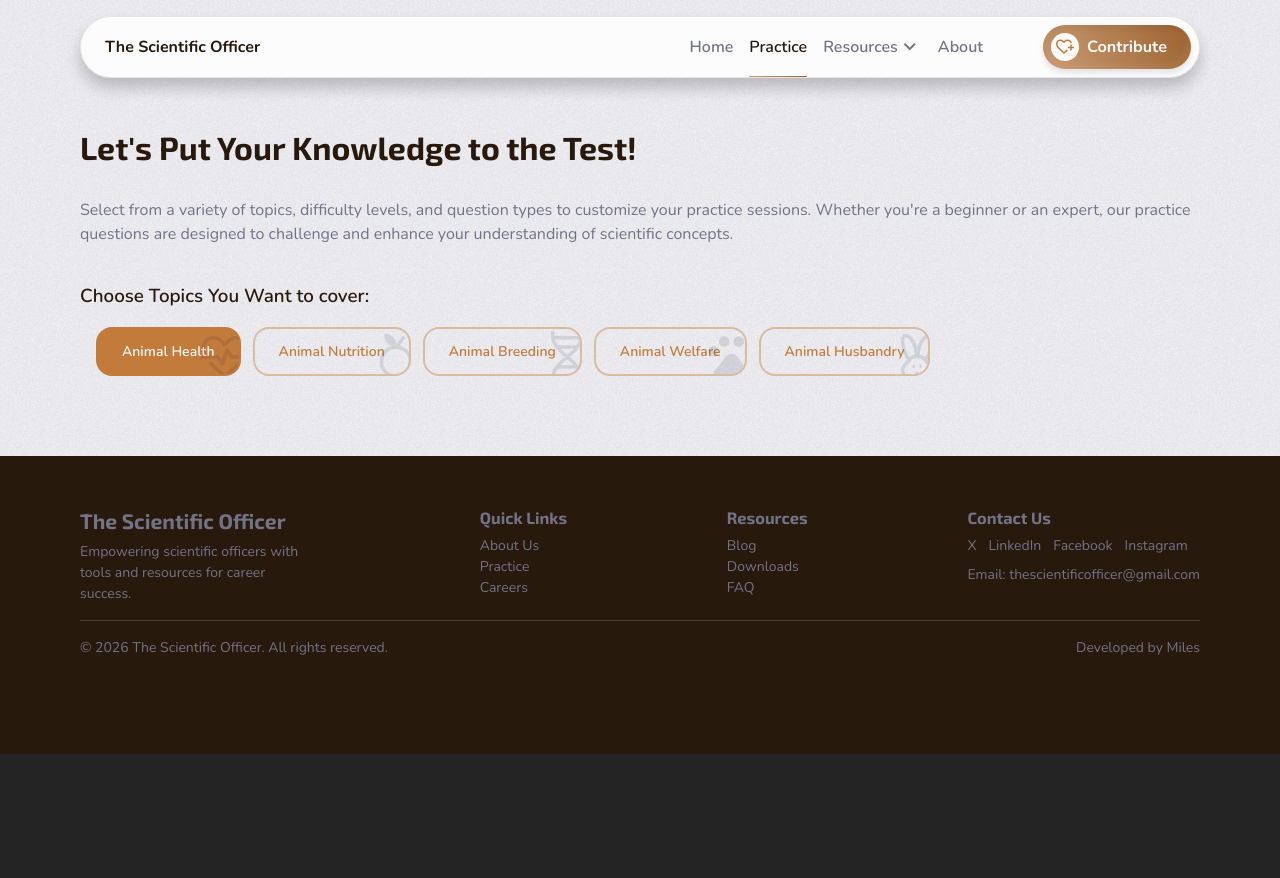
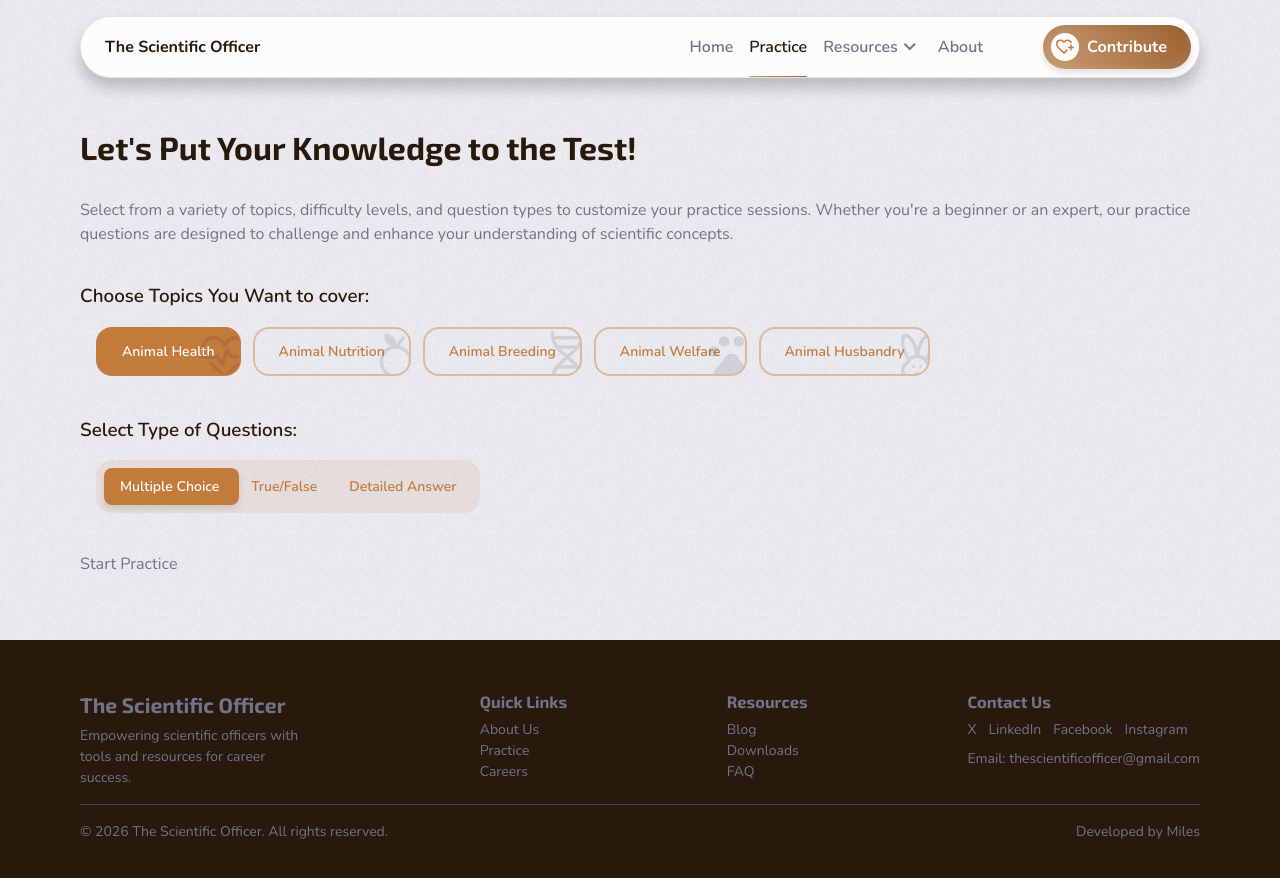
Before and after one commit to Timbar09/the_scientific_officer, a React (Vite) app: page /practice in a window 1280 px wide. Shown: the top 878 px of the page. Before the commit the page ends 800 px from the top, so only its background shows below. Built offline with nearby package versions, Linux system fonts and the light colour scheme.

Commit message:
Add radio buttons for question type selection to Practice page

```diff
--- a/src/assets/sass/pages/_Practice.scss
+++ b/src/assets/sass/pages/_Practice.scss
@@ -12,7 +12,7 @@
     color: clr(primary, 900);
   }
 
-  &__option {
+  &__checkbox {
     &--item {
       position: relative;
 
@@ -23,7 +23,7 @@
         margin: 0;
         position: absolute;
 
-        &:checked + .practice__option--item__name {
+        &:checked + .practice__checkbox--item__name {
           background-color: clr(primary, 500);
           color: clr(primary, 100);
           border-color: clr(primary, 500);
@@ -59,4 +59,58 @@
       }
     }
   }
+
+  &__radio {
+    &--list {
+      position: relative;
+      background-color: clr(primary, 500, 0.1);
+      max-width: max-content;
+      border-radius: radius(md);
+    }
+
+    &--item {
+      position: relative;
+
+      [type="radio"] {
+        appearance: none;
+        width: 0;
+        height: 0;
+        margin: 0;
+        position: absolute;
+
+        &:checked + .practice__radio--item__name {
+          color: clr(primary, 100);
+        }
+      }
+
+      &__name {
+        display: inline-block;
+        z-index: 1;
+        color: clr(primary, 500);
+        font-size: 0.875rem;
+        font-weight: 600;
+        position: relative;
+        min-width: max-content;
+        transition: color 250ms ease;
+
+        &:hover {
+          color: clr(primary, 600);
+        }
+      }
+    }
+
+    &--slider {
+      position: absolute;
+      top: spacing(1);
+      left: spacing(1);
+      bottom: spacing(1);
+      width: 6.5rem;
+      background-color: clr(primary, 500);
+      border-radius: radius(sm);
+      box-shadow: $shadow-md;
+      transition:
+        left 250ms ease,
+        width 250ms ease;
+    }
+  }
 }
--- /dev/null
+++ b/src/pages/practice/PracticeRadioButtons.tsx
@@ -0,0 +1,54 @@
+import { useEffect, useRef, useState } from "react";
+
+const PracticeRadioButtons = () => {
+  const radioRef = useRef<HTMLLabelElement>(null);
+  const [activeRadio, setActiveRadio] = useState(1);
+  const [sliderStyle, setSliderStyle] = useState({
+    left: "0px",
+    width: "0px",
+  });
+
+  const questionTypes = [
+    { id: 1, name: "Multiple Choice" },
+    { id: 2, name: "True/False" },
+    { id: 3, name: "Detailed Answer" },
+  ];
+
+  useEffect(() => {
+    if (radioRef.current) {
+      setSliderStyle({
+        left: `${radioRef.current.offsetLeft}px`,
+        width: `${radioRef.current.clientWidth}px`,
+      });
+    }
+  }, [activeRadio]);
+
+  return (
+    <fieldset className="practice__fieldset p-3 m-block-start-4">
+      <legend className="practice__legend">Select Type of Questions:</legend>
+      <div className="practice__radio--list flex flex-wrap p-1">
+        {questionTypes.map(({ id, name }) => (
+          <label
+            ref={id === activeRadio ? radioRef : null}
+            key={id}
+            className="practice__radio--item grid"
+            onClick={() => setActiveRadio(id)}
+          >
+            <input
+              type="radio"
+              name="questionType"
+              defaultChecked={id === 1}
+              value={name.toLowerCase()}
+            />{" "}
+            <span className="practice__radio--item__name p-block-1 p-inline-3">
+              {name}
+            </span>
+          </label>
+        ))}
+        <div className="practice__radio--slider" style={sliderStyle}></div>
+      </div>
+    </fieldset>
+  );
+};
+
+export default PracticeRadioButtons;
--- a/src/pages/practice/index.tsx
+++ b/src/pages/practice/index.tsx
@@ -1,4 +1,4 @@
-// import UnderConstruction from "../../components/UnderConstruction";
+import PracticeRadioButtons from "./PracticeRadioButtons";
 
 const Practice = () => {
   const topics = [
@@ -25,18 +25,18 @@ const Practice = () => {
             <legend className="practice__legend">
               Choose Topics You Want to cover:
             </legend>
-            <div className="practice__option--list flex flex-wrap gap-2">
+            <div className="practice__checkbox--list flex flex-wrap gap-2">
               {topics.map(({ id, name, icon }) => (
-                <label key={id} className="practice__option--item grid">
+                <label key={id} className="practice__checkbox--item grid">
                   <input
                     type="checkbox"
                     name="topic"
                     defaultChecked={id === 1}
                     value={name.toLowerCase()}
                   />{" "}
-                  <span className="practice__option--item__name p-block-2 p-inline-4">
+                  <span className="practice__checkbox--item__name p-block-2 p-inline-4">
                     {name}
-                    <span className="material-symbols-outlined practice__option--item__icon">
+                    <span className="material-symbols-outlined practice__checkbox--item__icon">
                       {icon}
                     </span>
                   </span>
@@ -44,6 +44,12 @@ const Practice = () => {
               ))}
             </div>
           </fieldset>
+
+          <PracticeRadioButtons />
+
+          <button type="submit" className="btn btn--primary m-block-start-4">
+            Start Practice
+          </button>
         </form>
       </div>
     </div>
```
